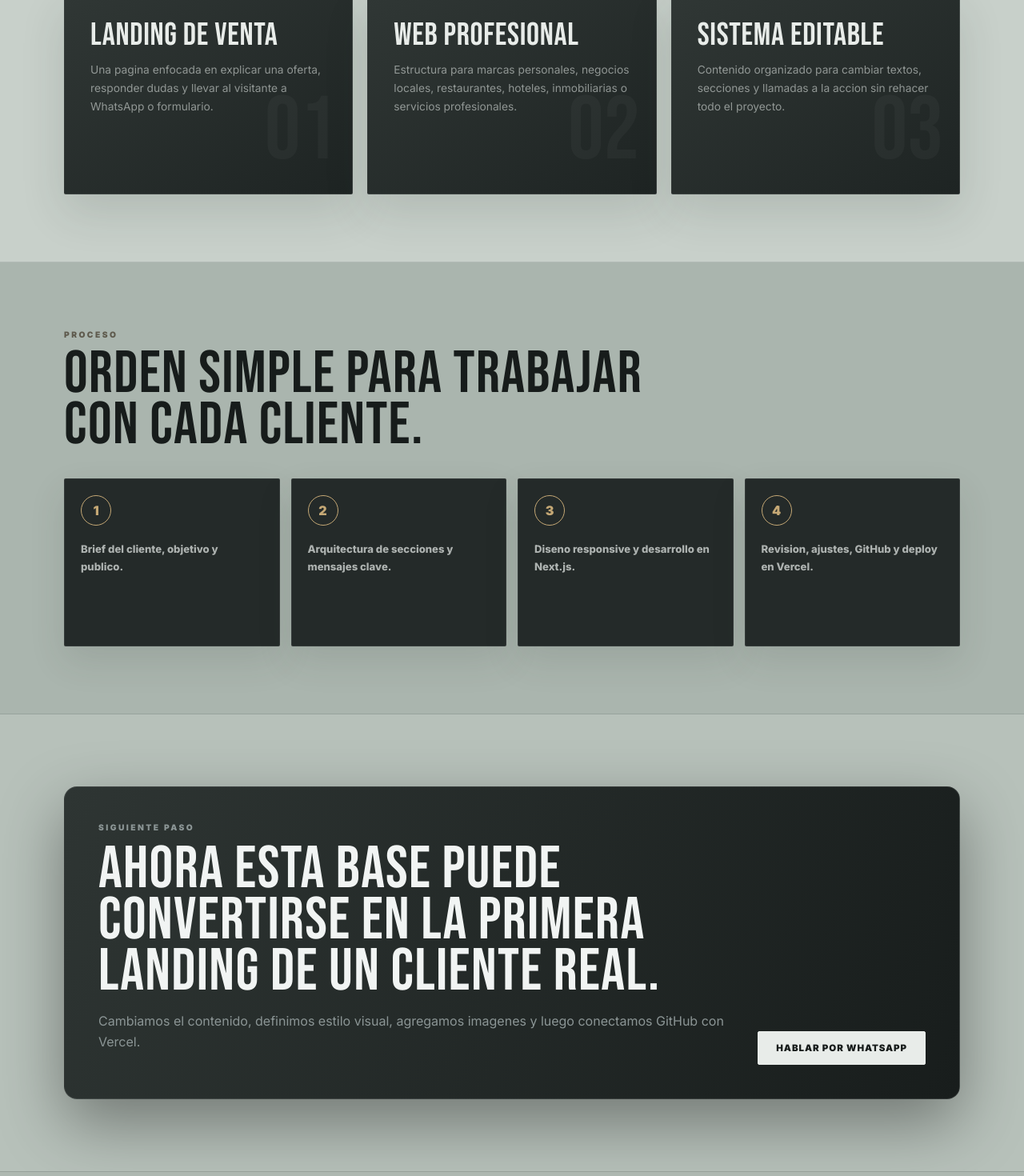
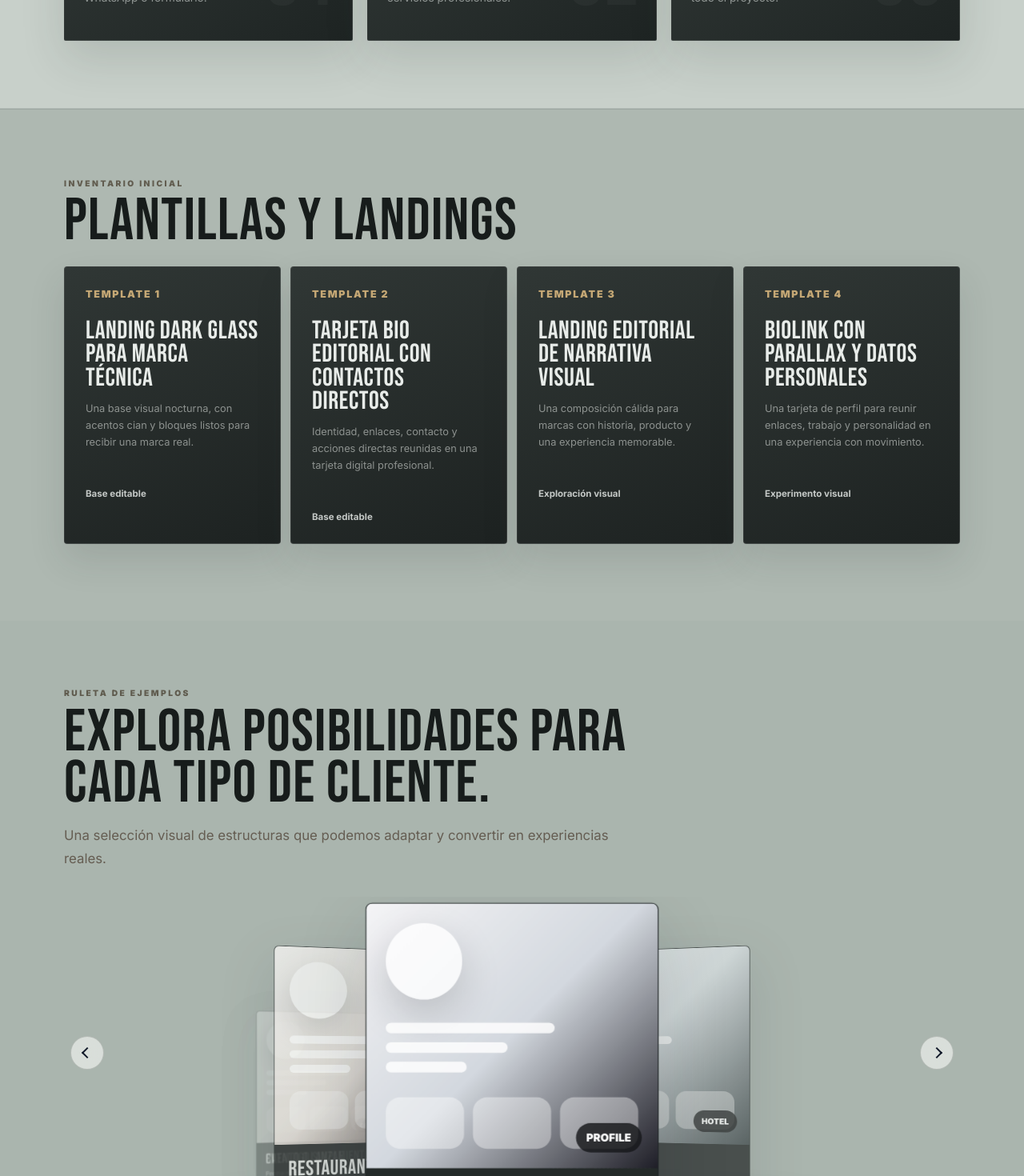
Before and after one commit to FelipeGaviria/Tubio, a Next.js app: page / in a window 1280 px wide. Shown: the part 1140-2610 px from the top of the page at 80% size. Built offline with nearby package versions, Linux system fonts and the light colour scheme; no server answers.

Commit message:
Ajustes de Pagina Nice

```diff
--- a/app/page.tsx
+++ b/app/page.tsx
@@ -1,7 +1,10 @@
+import Link from "next/link";
+
 import { Header } from "@/components/Header";
 import { HeroPreview } from "@/components/HeroPreview";
+import { LandingWheel } from "@/components/LandingWheel";
 import { Section } from "@/components/Section";
-import { site, whatsappUrl } from "@/content/site";
+import { landingTemplates, site, whatsappUrl } from "@/content/site";
 
 export default function HomePage() {
   return (
@@ -39,7 +42,7 @@ export default function HomePage() {
         </div>
       </section>
 
-      <Section id="servicios" eyebrow="Servicios" title="Una base para vender landings sin empezar de cero.">
+      <Section id="servicios" eyebrow="Servicios" title="Soluciones a tu gusto.">
         <div className="card-grid three-columns">
           {site.services.map((service) => (
             <article className="card" key={service.title}>
@@ -50,33 +53,29 @@ export default function HomePage() {
         </div>
       </Section>
 
-      <Section id="proceso" eyebrow="Proceso" title="Orden simple para trabajar con cada cliente." tone="white">
-        <ol className="process-list">
-          {site.process.map((step, index) => (
-            <li key={step}>
-              <span>{index + 1}</span>
-              <p>{step}</p>
-            </li>
-          ))}
-        </ol>
-      </Section>
-
-
-
-      <section id="contacto" className="cta-section">
-        <div className="container cta-panel">
-          <div>
-            <p className="eyebrow">Siguiente paso</p>
-            <h2>Ahora esta base puede convertirse en la primera landing de un cliente real.</h2>
-            <p>
-              Cambiamos el contenido, definimos estilo visual, agregamos imagenes y luego conectamos GitHub con Vercel.
-            </p>
+      <section id="plantillas" className="portfolio-list-section home-template-inventory">
+        <div className="container">
+          <div className="portfolio-list-heading">
+            <p className="eyebrow">Inventario inicial</p>
+            <h2>Plantillas y landings</h2>
           </div>
-          <a className="button button-light" href={whatsappUrl()} target="_blank" rel="noopener noreferrer">
-            Hablar por WhatsApp
-          </a>
+          <div className="portfolio-grid">
+            {landingTemplates.map((landing) => (
+              <Link className="portfolio-card" href={landing.href} key={landing.href}>
+                <span>{landing.label}</span>
+                <h3>{landing.title}</h3>
+                <p>{landing.description}</p>
+                <strong>{landing.status}</strong>
+              </Link>
+            ))}
+          </div>
         </div>
       </section>
+
+      <Section id="contacto" eyebrow="Ruleta de ejemplos" title="Explora posibilidades para cada tipo de cliente." tone="white">
+        <p className="section-lead">Una selección visual de estructuras que podemos adaptar y convertir en experiencias reales.</p>
+        <LandingWheel />
+      </Section>
 
       <footer className="site-footer">
         <div className="container footer-grid">
--- a/content/site.ts
+++ b/content/site.ts
@@ -1,3 +1,10 @@
+export const landingTemplates = [
+  { label: "Template 1", title: "Landing dark glass para marca técnica", description: "Una base visual nocturna, con acentos cian y bloques listos para recibir una marca real.", href: "/template-1", status: "Base editable" },
+  { label: "Template 2", title: "Tarjeta bio editorial con contactos directos", description: "Identidad, enlaces, contacto y acciones directas reunidas en una tarjeta digital profesional.", href: "/template-2", status: "Base editable" },
+  { label: "Template 3", title: "Landing editorial de narrativa visual", description: "Una composición cálida para marcas con historia, producto y una experiencia memorable.", href: "/template-3", status: "Exploración visual" },
+  { label: "Template 4", title: "Biolink con parallax y datos personales", description: "Una tarjeta de perfil para reunir enlaces, trabajo y personalidad en una experiencia con movimiento.", href: "/template-4", status: "Experimento visual" },
+];
+
 export const site = {
   name: "TuBio",
   tagline: "Landings claras para negocios que quieren vender mejor.",
@@ -11,7 +18,6 @@ export const site = {
   },
   navigation: [
     { label: "Inicio", href: "/" },
-    { label: "Landings", href: "/landings" },
     { label: "Social Calendars", href: "/social-calendars" },
     { label: "Asistencias", href: "/asistencias" },
     { label: "Orden", href: "/orden" },
```
Also changed, not shown: app/globals.css.
